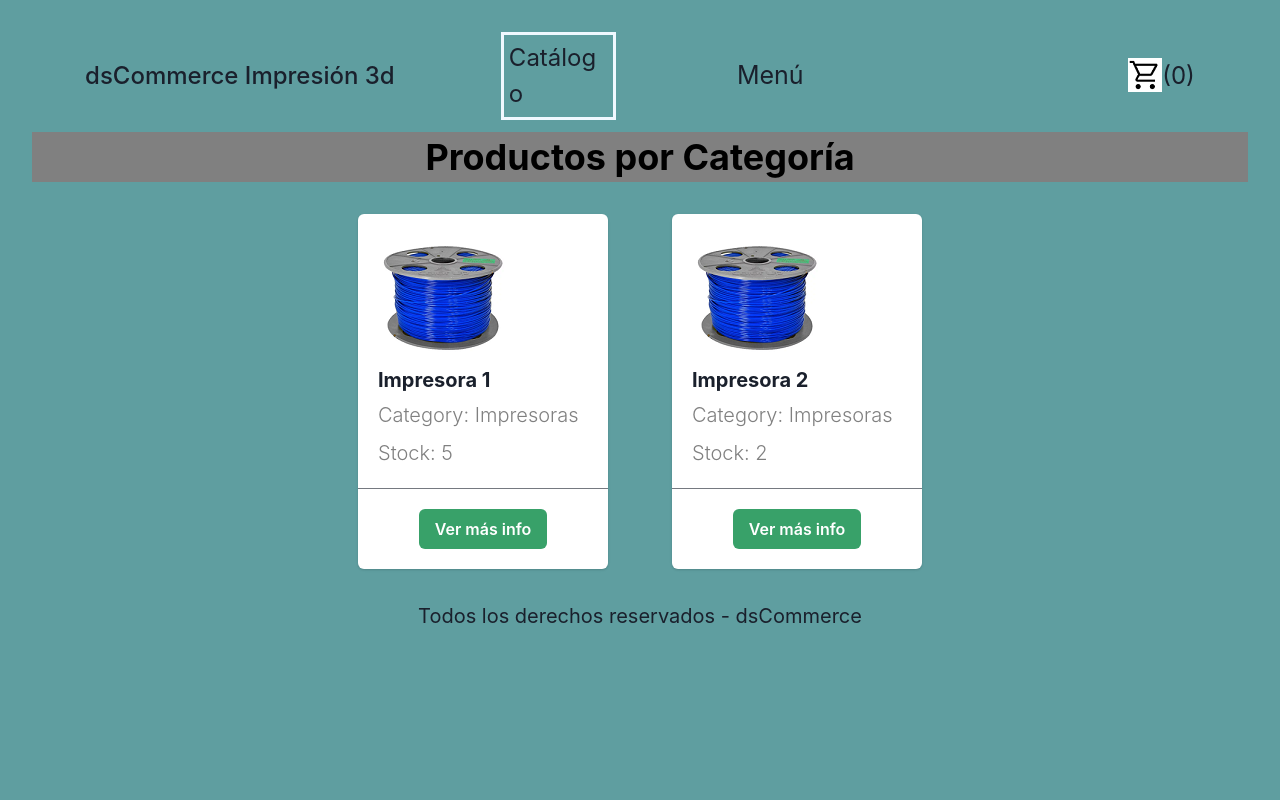
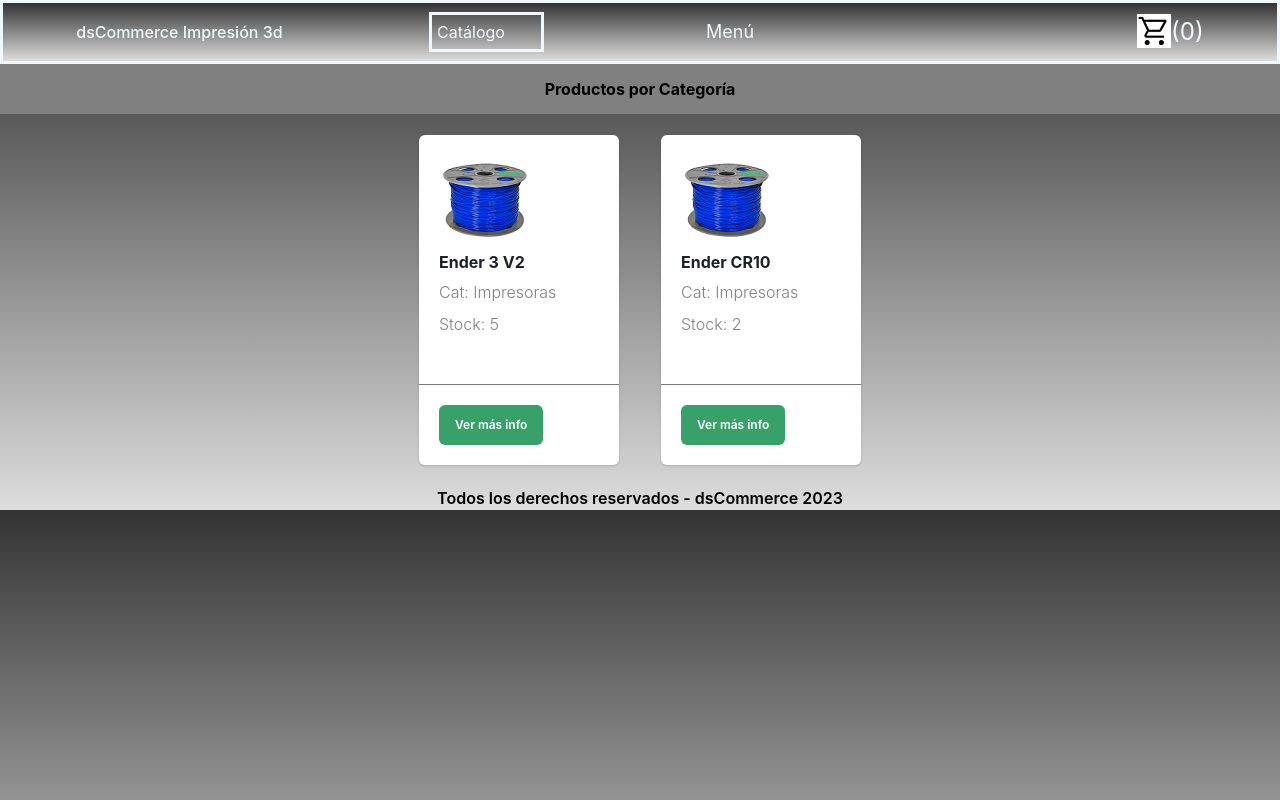
Before and after one commit to pabenda/ProyectoReact-dsCommerce, a React (Vite) app: page /category/Impresoras in a window 1280 px wide. Built offline with nearby package versions, Linux system fonts and the light colour scheme.

Commit message:
se completan los puntos solicitados en la pre entrega

```diff
--- a/src/App.css
+++ b/src/App.css
@@ -1,7 +1,11 @@
 #root {
-    margin: 0 auto;
-    padding: 2rem;
-    background-color: cadetblue;
+    height: 100%;
+    background-image: linear-gradient(to bottom, #333333, #dddddd);
+    width: 100%;
+}
+
+.cartWidget {
+    display: flex;
 }
 
 .NavBarLoc {
@@ -10,12 +14,13 @@
     background-color: lightslategray;
     align-items: center;
     font-weight: 700;
-    padding-bottom: 1%;
+    border: solid;
+    color: aliceblue;
 }
 
 .menuDesp {
     font-weight: 800;
-    font-size: x-large;
+    font-size: small;
 }
 
 .cartWidget {
@@ -30,23 +35,29 @@
     padding: 3%;
 }
 
+.imgWelc {
+    border-radius: 20px;
+    width: 45%;
+}
+
 .footer {
     display: flex;
     justify-content: center;
-    font-weight: 400;
-    font-size: 20px;
-    margin: 0%;
+    font-weight: 600;
+    font-size: 16px;
+    color: black;
 }
 
 .tarjetapp {
-    width: 250px;
-    margin: 16px;
+    width: 200px;
+    height: 330px;
+    margin: 5px;
 }
 
 .tarjetapie {
+    font-size: small;
     display: flex;
-    flex-direction: column;
-    align-items: center;
+    align-items: top;
 }
 
 .contador {
@@ -64,9 +75,10 @@
     display: flex;
     flex-direction: column;
     margin-left: 30%;
-    font-size: x-large;
-    margin-top: 10%;
-    margin-bottom: 10%;
+    font-size: small;
+    margin-top: 6%;
+    margin-bottom: 6%;
+    color: aliceblue;
 }
 
 .lineaForm {
@@ -83,13 +95,14 @@
     font-weight: 500;
     width: 300px;
     padding: 1%;
-    font-size: 25px;
+    font-size: 18px;
 }
 
 .opcMenu {
     display: flex;
     flex-direction: row;
     padding: 2%;
+    font-size: medium;
 }
 
 .botonCatalogo {
@@ -97,10 +110,12 @@
     border-color: aliceblue;
     width: 115px;
     padding: 5px;
+    font-size: medium;
 }
 
 .linkMarca {
     font-weight: 500;
+    font-size: medium;
 }
 
 .opMenuItem {
--- a/src/components/Footer.jsx
+++ b/src/components/Footer.jsx
@@ -3,7 +3,7 @@ import "../App.css";
 
 const Footer = () => {
   return (
-    <div className='footer'>Todos los derechos reservados - dsCommerce</div>
+    <div className='footer'>Todos los derechos reservados - dsCommerce 2023</div>
   )
 }
 
--- a/src/components/Item.jsx
+++ b/src/components/Item.jsx
@@ -1,15 +1,7 @@
 import React from "react";
 import elem from "../assets/filazu.png";
 import {
-  Center,
-  Card,
-  CardBody,
-  Image,
-  Heading,
-  Text,
-  Divider,
-  Stack,
-  CardFooter,
+  Center, Card, CardBody, Image, Heading, Text, Divider, Stack, CardFooter,
   Button,
 } from "@chakra-ui/react";
 import { Link } from "react-router-dom";
@@ -22,11 +14,11 @@ const Item = ({ id, name, stock, category }) => {
             <CardBody>
               <Image borderRadius="lg" src={elem} />
               <Stack mt="3" spacing="2">
-                <Heading size="md">{name}</Heading>
-                <Text color="grey" fontSize="xl">
-                  Category: {category}
+                <Heading size="sm">{name}</Heading>
+                <Text color="grey" fontSize="l">
+                  Cat: {category}
                 </Text>
-                <Text color="grey" fontSize="xl">
+                <Text color="grey" fontSize="l">
                   Stock: {stock}
                 </Text>
               </Stack>
@@ -34,7 +26,7 @@ const Item = ({ id, name, stock, category }) => {
             <Divider />
             <CardFooter className="tarjetapie">
               <Center>
-                <Button variant="solid" colorScheme="green">
+                <Button variant="solid" colorScheme="green" style={{ fontSize: "12px" }}>
                   <Link to={`/item/${id}`}>Ver más info</Link>
                 </Button>
               </Center>
--- a/src/components/ItemDetail.jsx
+++ b/src/components/ItemDetail.jsx
@@ -1,13 +1,5 @@
 import {
-  Center,
-  Card,
-  CardBody,
-  Image,
-  Stack,
-  Heading,
-  Text,
-  CardFooter,
-  Divider,
+  Center, Card, CardBody, Image, Stack, Heading, Text, CardFooter, Divider,
 } from "@chakra-ui/react";
 import elemImage from "../assets/filazu.png";
 import { useParams } from "react-router-dom";
@@ -22,34 +14,30 @@ const ItemDetail = ({ elems }) => {
     <>
       {elemFilter.map((elem) => (
         <div key={elem.id}>
-          <Center p="16px">
+          <Center p="14px">
             <Card className="tarjetapp">
               <CardBody>
                 <Image borderRadius="lg" src={elemImage} />
-                <Stack mt="3" spacing="3">
-                  <Heading size="md">{elem.name}</Heading>
-                  <Text color="black" fontSize="xl">
+                <Stack mt="2" spacing="0.5">
+                  <Heading size="sm">{elem.name}</Heading>
+                  <Text color="black" fontSize="sm" lineHeight="0.8">
                     Info: {elem.description}
                   </Text>
-                  <Text color="black" fontSize="xl">
+                  <Text color="black" fontSize="sm" lineHeight="0.8">
                     Categoría: {elem.category}
                   </Text>
-                  <Text color="black" fontSize="xl">
+                  <Text color="black" fontSize="sm" lineHeight="0.8">
                     Stock: {elem.stock}
                   </Text>
-                  <Text color="black" fontSize="xl">
+                  <Text color="black" fontSize="sm" lineHeight="0.8">
                     Price: $ {elem.price}
                   </Text>
                 </Stack>
               </CardBody>
-              <Divider />
               <CardFooter className="tarjetapie">
-                <ItemCount
-                  stock={elem.stock}
-                  id={elem.id}
-                  price={elem.price}
-                  name={elem.name}
-                />
+              <Text color="black" fontSize="sm" lineHeight="0.8">
+                  -  0   +   (Agregar al carrito)
+                </Text>
               </CardFooter>
             </Card>
           </Center>
--- a/src/components/ItemListContainer.jsx
+++ b/src/components/ItemListContainer.jsx
@@ -9,7 +9,7 @@ const ItemListContainer = () => {
   return (
     <div>
       <Center bg="grey" h="50px" color="black">
-        <Heading as="h3" size="xl">
+        <Heading as="h3" size="l">
           Productos por Categoría
         </Heading>
       </Center>
--- a/src/components/Welcome.jsx
+++ b/src/components/Welcome.jsx
@@ -4,7 +4,7 @@ import "../main.css";
 const Welcome = () => {
   return (
     <div className="imagenWelcome">
-           <img src="./src/assets/imagenWelcome.jpg" alt="impresion3d" />
+           <img src="./src/assets/imagenWelcome.jpg" alt="impresion3d" className='imgWelc'/>
     </div>
   );
 };
--- a/src/data.json
+++ b/src/data.json
@@ -1,58 +1,58 @@
 [
   {
     "id": 1,
-      "name": "Filamento 1",
+    "name": "PLA Azul",
     "price": 3750,
-      "description":
-        "Filamento PLA para impresión 3d, ver condiciones específicas",
+    "description": "Filamento PLA para impresión 3d, ver condiciones específicas",
     "stock": 3,
     "category": "Filamentos"
   },
   {
     "id": 2,
-      "name": "Filamento 2",
+    "name": "PLA Rojo",
     "price": 3750,
-      "description":
-        "Filamento PLA para impresión 3d, ver condiciones específicas",
+    "description": "Filamento PLA para impresión 3d, ver condiciones específicas",
     "stock": 6,
     "category": "Filamentos"
   },
   {
     "id": 3,
-      "name": "Filamento 3",
+    "name": "PLA Amarillo",
     "price": 3750,
-      "description":
-        "Filamento PLA para impresión 3d, ver condiciones específicas",
+    "description": "Filamento PLA para impresión 3d, ver condiciones específicas",
     "stock": 2,
     "category": "Filamentos"
   },
   {
     "id": 4,
-      "name": "Impresora 1",
+    "name": "Ender 3 V2",
     "price": 150000,
-      "description":
-        "Impresora 3d autonivelado automático, ver más características especiales",
+    "description": "Impresora 3d autonivelado automático",
     "stock": 5,
     "category": "Impresoras"
   },
-
   {
     "id": 5,
-        "name": "Impresora 2",
+    "name": "Ender CR10",
     "price": 270000,
-        "description":
-          "Impresora 3d autonivelado automático, ver más características especiales",
+    "description": "Impresora 3d autonivelado automático",
     "stock": 2,
     "category": "Impresoras"
   },
-
   {
     "id": 6,
-        "name": "Repuesto 1",
+    "name": "Boquilla Ender",
     "price": 600,
-        "description":
-          "Boquilla de impresión recambio",
+    "description": "Boquilla de impresión recambio",
     "stock": 505,
+    "category": "Repuestos"
+  },
+  {
+    "id": 7,
+    "name": "Manga Teflón",
+    "price": 1500,
+    "description": "Manguera de teflón",
+    "stock": 20,
     "category": "Repuestos"
   }
 ]
--- a/src/index.css
+++ b/src/index.css
@@ -1,7 +1,8 @@
 :root {
   font-family: Cambria, Cochin, Georgia, Times, 'Times New Roman', serif;
   font-size: 16px;
-  line-height: 24px;
+  line-height: 20px;
   font-weight: 300;
-  background-color: cadetblue;
+  background-image: linear-gradient(to bottom, #333333, #dddddd);
+
 }
--- a/src/main.css
+++ b/src/main.css
@@ -3,9 +3,6 @@
     justify-content: space-around;
     font-weight: 400;
     font-size: 24px;
-    background-color: cadetblue;
+    background-image: linear-gradient(to bottom, #333333, #dddddd);
+
 }
-
-.cartWidget {
-    display: flex;
-}
```
Also changed, not shown: src/assets/filazu.png, src/assets/imagenWelcome.jpg. Lines whose indentation alone changed are shown as unchanged.
